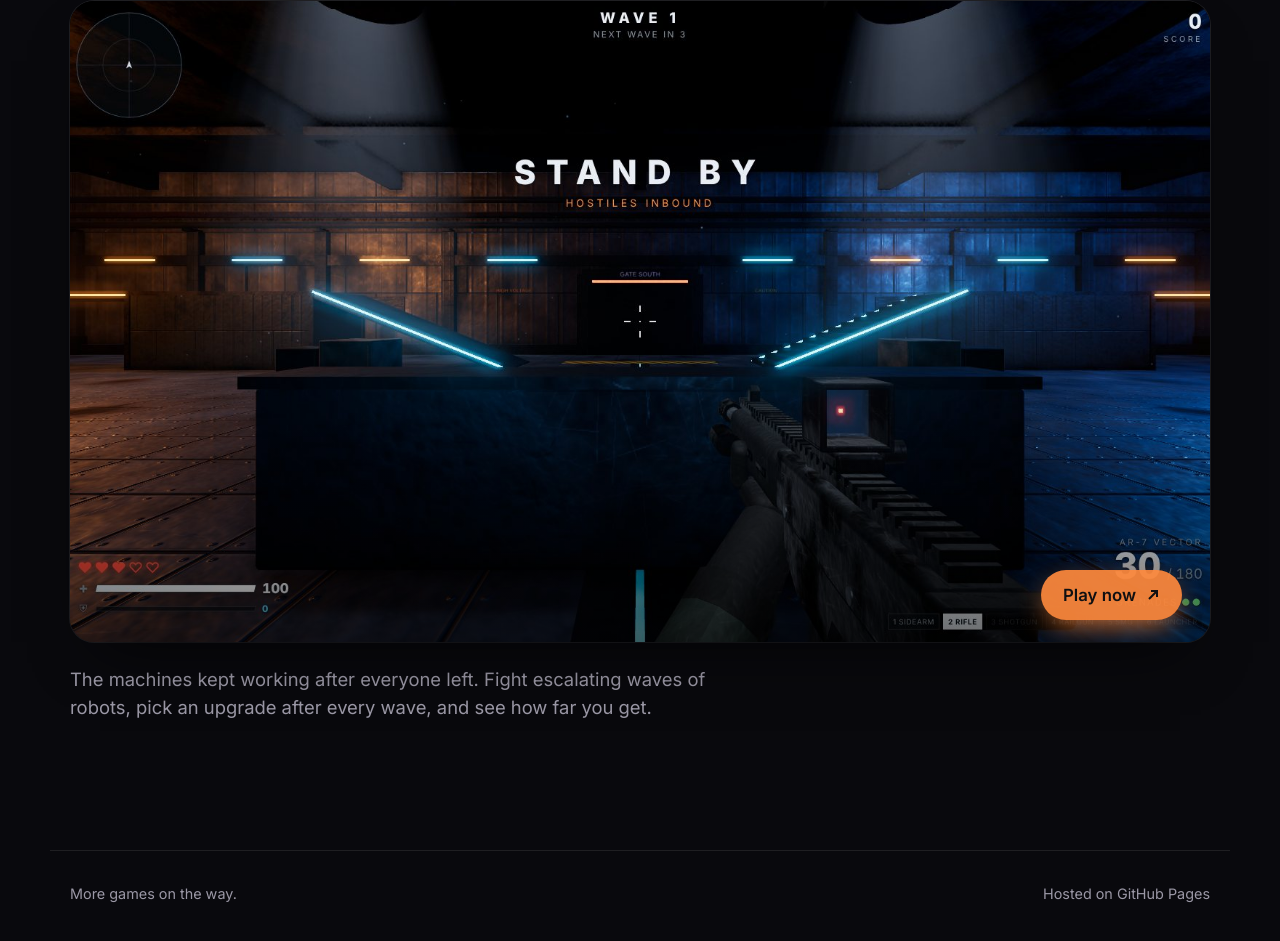
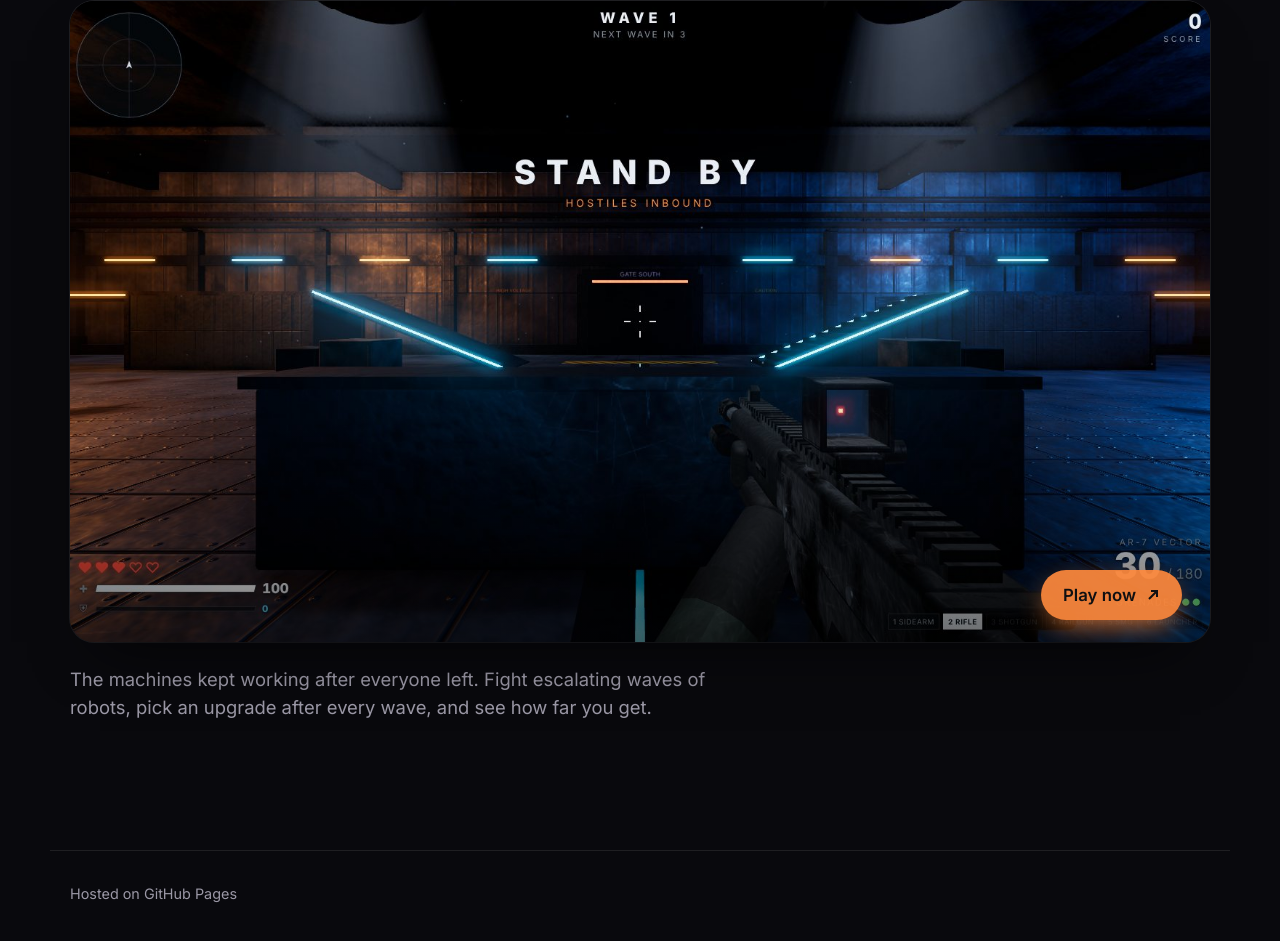
Before and after one commit to adambabin/project-site, a plain HTML site: page index.html in a window 1280 px wide. Shown: the part 2626-3567 px from the top of the page. Drawn offline with nearby package versions, Linux system fonts and the light colour scheme.

Commit message:
Remove footer note
Co-Authored-By: Claude Opus 5.5 <noreply@anthropic.com>
Claude-Session: https://claude.ai/code/session_01S9iympXzyxp4KVbiyYjRy6

```diff
--- a/index.html
+++ b/index.html
@@ -224,7 +224,6 @@
   </main>
 
   <footer>
-    <span>More games on the way.</span>
     <span>Hosted on GitHub Pages</span>
   </footer>
 
```
